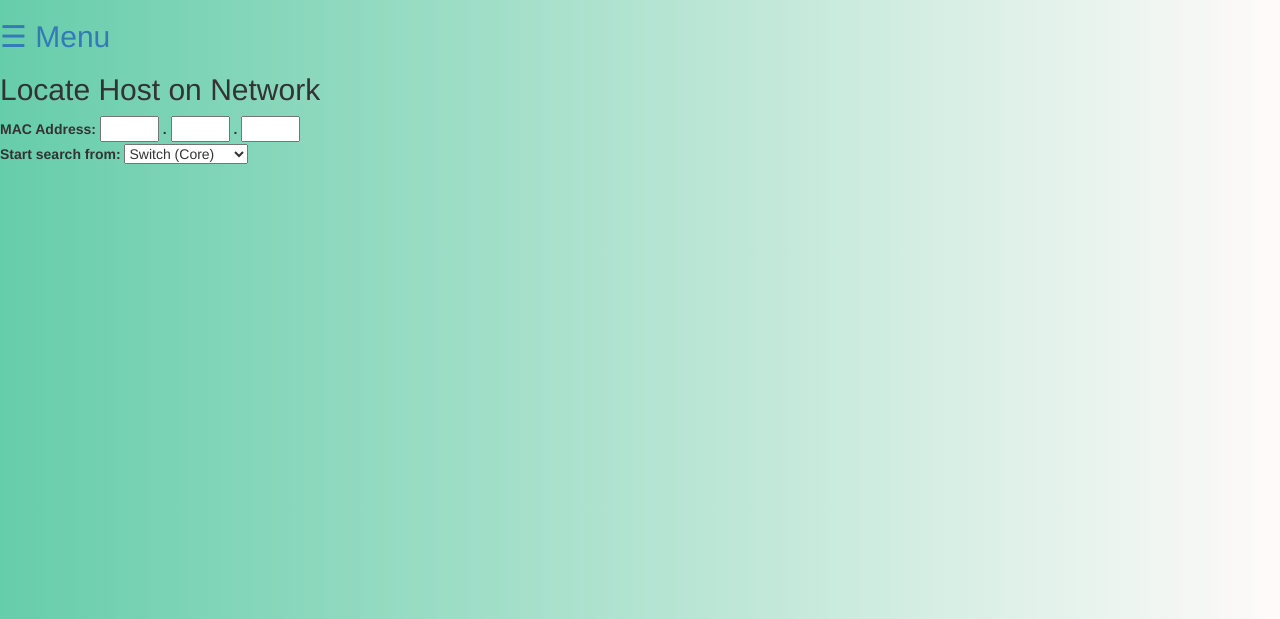
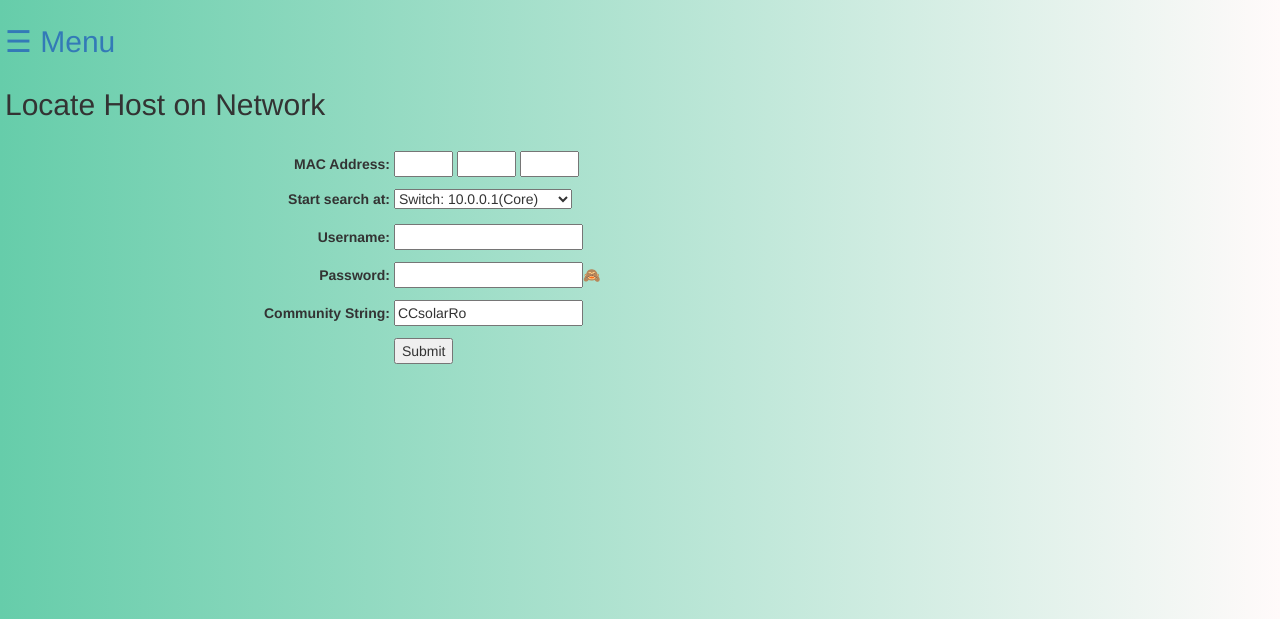
Before and after one commit to ccNocTools/automationTools, a Django app: page /tools/locate_host/ in a window 1280 px wide. Shown: the top 619 px of the page. Run offline with Django 3.2, Linux system fonts and the light colour scheme; a user stored in the database is signed in; data comes from the database, SQL or seed files in the repository; both versions use the stored data as it was after the commit; some libraries are stand-ins or nearby versions.

Commit message:
3/4/2017 update

```diff
--- a/AutomationTools/home/static/css/style.css
+++ b/AutomationTools/home/static/css/style.css
@@ -53,7 +53,6 @@ a{
 #header_bar{
     z-index: 999;
     cursor: pointer;
-
 }
 
 #main_menu{
@@ -63,3 +62,34 @@ a{
 a{
     display: block;
 }
+
+form ul{
+    margin: auto;
+    list-style: none;
+    margin: 0;
+    padding: 10px;
+}
+form li{
+    width: 100%;
+    padding: 5px;
+}
+form li label{
+    width: 30%;
+    text-align: right;
+}
+
+form li input{
+    display: inline-block;
+}
+
+form li .submit_button{
+}
+
+form .submit_padding{
+    display:inline-block;
+    width: 30%;
+}
+
+h2{
+    padding: 5px;
+}
--- a/AutomationTools/home/templates/home/Header.html
+++ b/AutomationTools/home/templates/home/Header.html
@@ -1,7 +1,6 @@
     {% load staticfiles %}
 
 	<link rel="stylesheet" href="{% static 'css/bootstrap.min.css' %}" type = "text/css"/>
-
     <link rel="stylesheet" href="{% static 'css/style.css' %}" type="text/css"/>
 	<meta name="viewport" content = "width=device-width, initial-scale=1.0">
     <h2><a onclick="return show_main_menu()">☰ Menu</a>
--- a/AutomationTools/tools/templates/tools/locate_host.html
+++ b/AutomationTools/tools/templates/tools/locate_host.html
@@ -10,37 +10,50 @@
 
     <form action="{% url 'tools:locate_host' %}" method="post" id="locate_host_form">
         {% csrf_token %}
+        <ul>
+            <li>
                 <label for="mac_address_1">MAC Address:</label>
                 <input type="text" id="mac_address_1" name="mac_address_1" class="mac_address_input"
                        maxlength="4" size="4" oninput="check_mac()"/>
-        <label for="mac_address_2">.</label>
                 <input type="text" id="mac_address_2" name="mac_address_2" class="mac_address_input"
                        maxlength="4" size="4" oninput="check_mac()"/>
-        <label for="mac_address_3">.</label>
                 <input type="text" id="mac_address_3" name="mac_address_3" class="mac_address_input"
-               maxlength="4" size="4" oninput="check_mac()"/><br>
-
-        <label for="host_switch_ip">Start search from:</label>
-        <input type="hidden" id="host_switch_ip" name="host_switch_ip" value=""/>
+                       maxlength="4" size="4" oninput="check_mac()"/>
+            </li>
+            <li>
+                <label for="host_switch_ip">Start search at:</label>
+                <input type="hidden" id="host_switch_ip" name="host_switch_ip" value="{{device_list.0.ip_address}}"/>
                 <select id="host_switch_select" onchange="set_host_switch()">
                     {% for device in device_list %}
-                    <option value="{{device.ip_address}}">{{device.device_name}} ({{device.device_type}})</option>
+                            <option value="{{device.ip_address}}">{{device.device_name}}: {{device.ip_address}}({{device.device_type}})</option>
                     {% endfor %}
                 </select>
-
-
-    </form>
-
-
-
-
-
-
+            </li>
+            <li>
+                <label for="username">Username:</label>
+                <input type="text" id="username" name="username"/>
+            </li>
+            <li>
+                <label for="password">Password:</label>
+                <input type="password" id="password" name="password"/><span id="password_monkey" onclick="show_password()">&#128584</span><br>
+            </li>
+            <li>
+                <label for="community_string">Community String:</label>
+                <input type="text" id="community_string" name="community_string" value="{{community_string}}"/><br>
+            </li>
+            <li class="submit_button_li"><span class="submit_padding"></span>
+                <input type="submit" class="submit_button" value="Submit">
+            </li>
+        </ul>
+    </form><br>
 
  <script>
         mac_address_boxes = document.querySelectorAll(".mac_address_input");
         host_switch_ip_box = document.querySelector("#host_switch_ip");
         host_switch_select = document.querySelector("#host_switch_select");
+        password_box = document.querySelector("#password");
+        password_monkey = document.querySelector("#password_monkey");
+        password_monkey.style.cursor = "pointer";
 
         function page_load() {
             if ("{{message}}" != ""){
@@ -56,12 +69,29 @@
                 if (!lastChar.match(/[0-9A-Fa-f]/)){
                     mac_address_box.value = mac_address_box.value.substr(0, mac_address_box.value.length - 1);
                 }
+                if (mac_address_box.value.length == 4 && i != 2){
+                    mac_address_boxes[i+1].focus();
+                }
+                else{
+                    return;
+                }
             }
         }
 
         function set_host_switch(){
             host_switch_ip_box.value = host_switch_select.value;
         }
+
+        function show_password(){
+            if (password_box.type == "password"){
+                password_box.type = "text";
+                password_monkey.innerHTML = "&#128053";
+            }
+            else{
+                password_box.type = "password";
+                password_monkey.innerHTML = "&#128584";
+            }
+        }
 </script>
 
 
--- a/AutomationTools/tools/views.py
+++ b/AutomationTools/tools/views.py
@@ -1,5 +1,6 @@
 from django.shortcuts import render
 from .getIPviaSNMP import findOS
+from .locateHostOnNetwork import FindDevice, SnmpToAccessPort
 from .models import Community_String, Device_Database
 
 
@@ -28,6 +29,23 @@ def find_os(request):
 
 
 def locate_host(request):
+    test = "fail"
+    try:
+        mac_address = request.POST['mac_address_1'] + "." + request.POST['mac_address_2'] + "." + request.POST['mac_address_3']
+        host_address = request.POST['host_switch_ip']
+        username = request.POST['username']
+        password = request.POST['password']
+        community_string = request.POST['community_string']
+
+        f = FindDevice(host_address, mac_address, username, password)
+
+        next_hop_host = f.locate_vlan_for_mac_address()[0]
+        vlan = f.locate_vlan_for_mac_address()[1]
+        test = vlan + " " + next_hop_host
+
+    except:
+        pass
+
     device_list = []
     for d in Device_Database.objects.all():
         if d.device_type != "Access":
@@ -35,7 +53,7 @@ def locate_host(request):
     context = {
         'device_list': device_list,
         'community_string': Community_String.objects.get().community_string,
-        'message': ""
+        'message': test
     }
 
     return render(request, 'tools/locate_host.html', context)
```
Also changed, not shown: AutomationTools/home/templates/home/login.html (+28 -8 lines), AutomationTools/home/views.py (+9 -0 lines), AutomationTools/tools/locateHostOnNetwork.py (+9 -7 lines), AutomationTools/db.sqlite3, 1 other file. Lines whose indentation alone changed are shown as unchanged.
